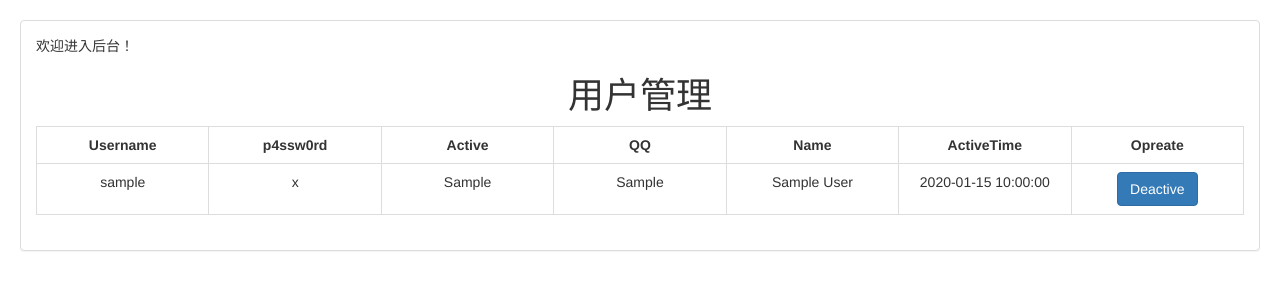
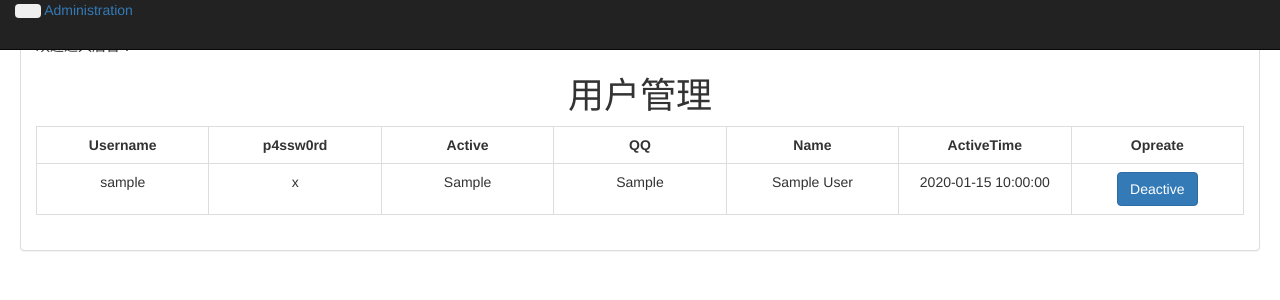
Before and after one commit to restkhz/ioauthdog, a PHP site: page /admin/admin.php in a window 1280 px wide. Shown: the top 300 px of the page. Run offline with PHP 8.4, Linux system fonts and the light colour scheme; the visitor is signed in with stand-in values (Sample User, id 1); tables that the repository leaves empty or names only in its code hold one stand-in row (values such as "Sample post"); some libraries are stand-ins or nearby versions.

Commit message:
Update admin.php

```diff
--- a/admin/admin.php
+++ b/admin/admin.php
@@ -36,6 +36,7 @@ if (isset($_POST['username']) && isset($_POST['act'])){
 <html>
 <head>
 	<meta http-equiv="content-type"content="text/html charset=utf-8">
+	<meta name="viewport" content="width=device-width, initial-scale=1.0">
 	<link href="http://cdn.bootcss.com/bootstrap/3.0.0/css/bootstrap.min.css" rel="stylesheet">
 	<script src="http://cdn.bootcss.com/jquery/1.8.3/jquery.min.js"></script>
 	<script src="http://cdn.bootcss.com/bootstrap/3.0.0/js/bootstrap.min.js"></script>
@@ -48,6 +49,27 @@ if (isset($_POST['username']) && isset($_POST['act'])){
 </head>
 <title>后台 - ioauthdog</title>
 <body style="position: relative;">
+
+<div class="navbar navbar-inverse navbar-fixed-top">
+      <div class="navbar-inner">
+        <div class="container-fluid">
+          <button type="button" class="btn btn-navbar" data-toggle="collapse" data-target=".nav-collapse">
+            <span class="icon-bar"></span>
+            <span class="icon-bar"></span>
+            <span class="icon-bar"></span>
+          </button>
+          <a class="brand" href="#">Administration</a>
+          <div class="nav-collapse collapse">
+            <ul class="nav">
+              <li><a href="#">User</a></li>
+	      <li><a href="#">Nodes</a></li>
+              <li><a href="#">About</a></li>
+            </ul>
+          </div>
+        </div>
+      </div>
+</div>
+
 
 <div class="panel panel-default" style="position: absolute;left: 20px;right: 20px;top: 20px;">
     <div class="panel-body">
```
